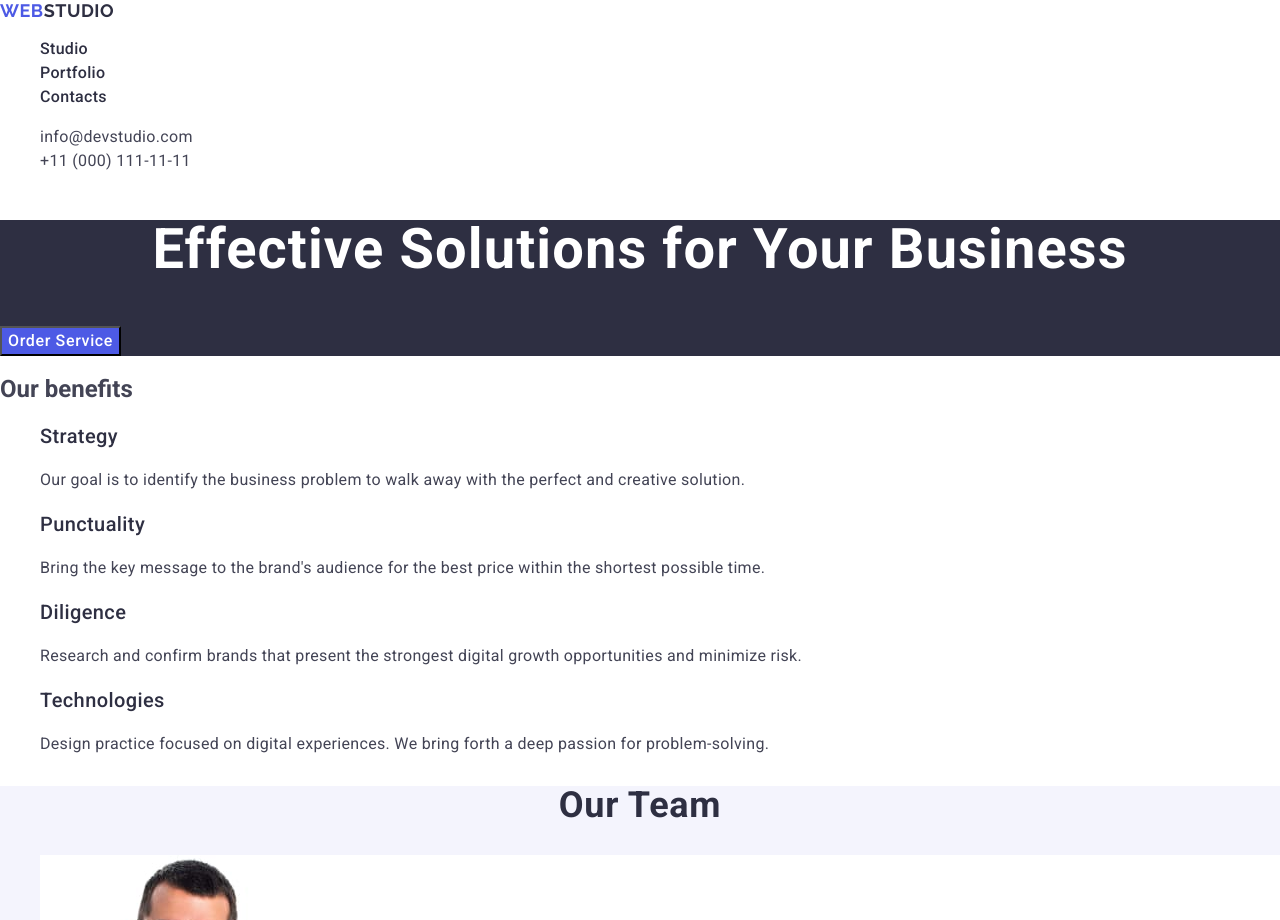
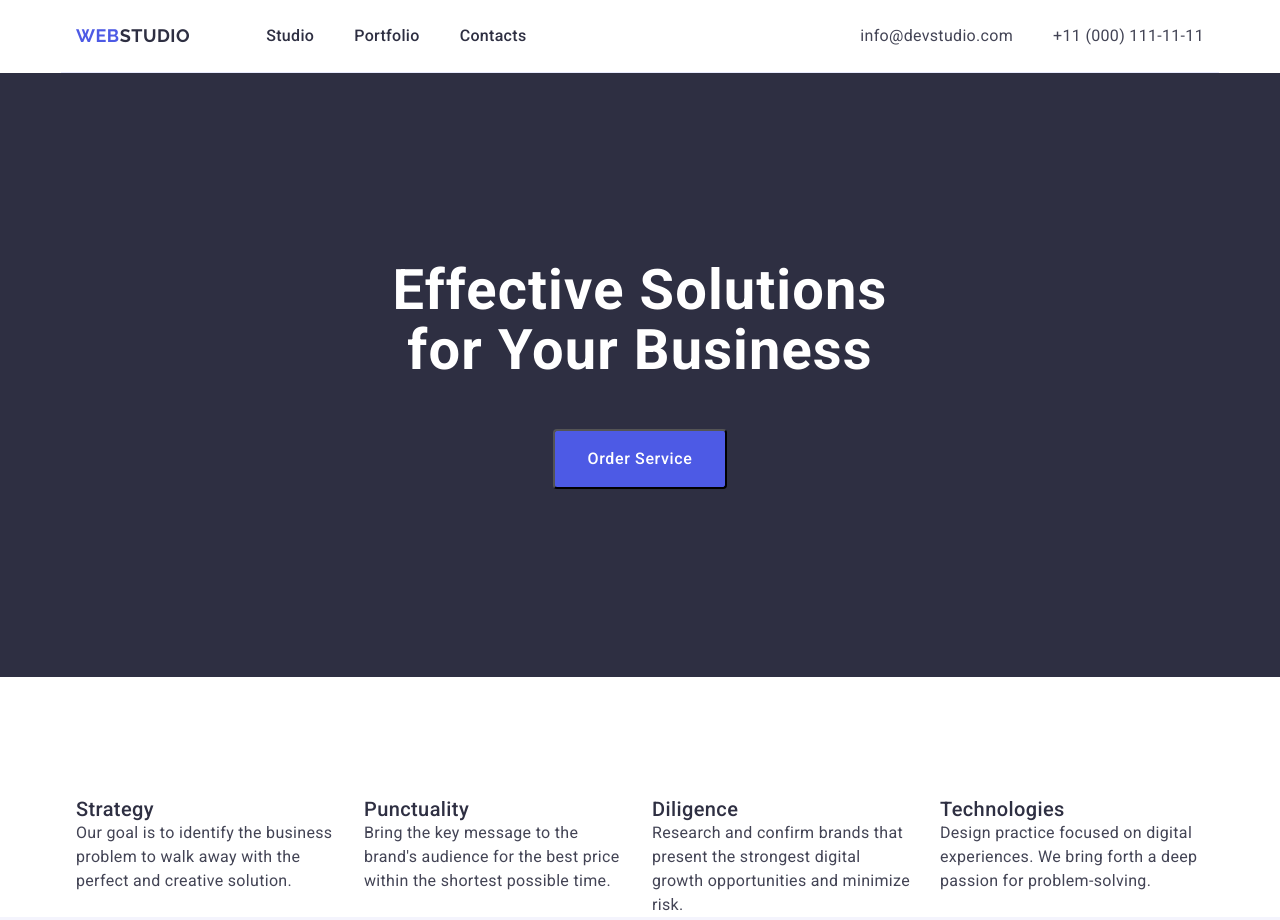
Before and after one commit to ynazaruk/goit-markup-hw-03, a plain HTML site: page index.html in a window 1280 px wide. Shown: the top 920 px of the page. Drawn offline with nearby package versions, Linux system fonts and the light colour scheme.

Commit message:
20.11.2023

```diff
--- a/css/styles.css
+++ b/css/styles.css
@@ -1,3 +1,21 @@
+h1,
+h2,
+h3,
+h4,
+h5,
+h6,
+p {
+  margin-top: 0;
+  margin-bottom: 0;
+}
+ul {
+  margin-top: 0;
+  margin-bottom: 0;
+  padding-left: 0;
+}
+img {
+  display: block;
+}
 body {
   font-family: "Roboto", sans-serif;
   color: #434455;
@@ -12,7 +30,25 @@ body {
 }
 /*HEADER*/
 
+.container {
+  width: 1158px;
+  padding-left: 15px;
+  padding-right: 15px;
+  margin-left: auto;
+  margin-right: auto;
+}
+.page-header-container {
+  display: flex;
+  justify-content: space-between;
+  border-bottom: 1px solid #e7e9fc;
+}
+.page-nav {
+  display: flex;
+  align-items: center;
+}
+
 .logo {
+  padding-right: 76px;
   color: #4d5ae5;
   font-family: "Raleway", sans-serif;
   font-size: 18px;
@@ -24,7 +60,14 @@ body {
 .logo-color {
   color: #2e2f42;
 }
+.nav-list {
+  display: flex;
+  gap: 40px;
+}
 .nav-list-link {
+  display: block;
+  padding-top: 24px;
+  padding-bottom: 24px;
   color: #2e2f42;
   font-size: 16px;
   font-weight: 500;
@@ -38,7 +81,13 @@ body {
 }
 
 .menu-contact {
+  display: flex;
   font-style: normal;
+  align-items: center;
+}
+.contact-list {
+  display: flex;
+  gap: 40px;
 }
 .menu-contact-link {
   color: #434455;
@@ -56,15 +105,23 @@ body {
 
 .hero {
   background-color: #2e2f42;
+  padding-bottom: 188px;
 }
 .hero-title {
+  width: 496px;
+  padding-top: 188px;
+  padding-bottom: 48px;
+  margin-left: auto;
+  margin-right: auto;
   color: #fff;
   text-align: center;
   font-size: 56px;
   line-height: 1.07;
   letter-spacing: 0.02em;
 }
-button {
+
+.button-hero {
+  display: flex;
   cursor: pointer;
   background-color: #4d5ae5;
   color: #fff;
@@ -72,6 +129,13 @@ button {
   font-weight: 500;
   line-height: 1.5;
   letter-spacing: 0.04em;
+  border-radius: 4px;
+  padding-top: 16px;
+  padding-bottom: 16px;
+  padding-left: 32px;
+  padding-right: 32px;
+  margin-left: auto;
+  margin-right: auto;
 }
 button:hover,
 button:focus {
@@ -79,6 +143,35 @@ button:focus {
 }
 
 /*OUR BENEFITS*/
+
+.visually-hidden {
+  position: absolute;
+  width: 1px;
+  height: 1px;
+  margin: -1px;
+  border: 0;
+  padding: 0;
+
+  white-space: nowrap;
+  clip-path: inset(100%);
+  clip: rect(0 0 0 0);
+  overflow: hidden;
+}
+
+.benefits-list-item {
+  width: calc((100% - 72px) / 4);
+}
+
+.benefits-list {
+  display: flex;
+  gap: 24px;
+  margin-left: auto;
+  margin-right: auto;
+  padding-top: 120px;
+}
+
+.benefits-list-item {
+}
 
 .benefits-item-title {
   color: #2e2f42;
--- a/index.html
+++ b/index.html
@@ -20,6 +20,7 @@
   <body>
     <!--HEADER-->
     <header class="page-header">
+      <div class="container page-header-container">
         <nav class="page-nav">
           <a class="logo link" href="./index.html"
             >Web<span class="logo-color">Studio</span></a
@@ -51,24 +52,28 @@
             </li>
           </ul>
         </address>
+      </div>
     </header>
 
     <main>
       <!--HERO-->
       <section class="hero">
+        <div class="container">
           <h1 class="hero-title">Effective Solutions for Your Business</h1>
           <button class="button-hero" type="button">Order Service</button>
+        </div>
       </section>
 
       <!--OUR BENEFITS-->
       <section class="benefits">
-        <h2 class="benefits-title">Our benefits</h2>
+        <div class="container benefits-container">
+          <h2 class="benefits-title visually-hidden">Our benefits</h2>
           <ul class="benefits-list list">
             <li class="benefits-list-item">
               <h3 class="benefits-item-title">Strategy</h3>
               <p class="benefits-description">
-              Our goal is to identify the business problem to walk away with the
-              perfect and creative solution.
+                Our goal is to identify the business problem to walk away with
+                the perfect and creative solution.
               </p>
             </li>
             <li class="benefits-list-item">
@@ -93,10 +98,12 @@
               </p>
             </li>
           </ul>
+        </div>
       </section>
 
       <!--OUR TEAM-->
       <section class="team">
+        <div class="container">
           <h2 class="team-title">Our Team</h2>
           <ul class="team-list list">
             <li class="team-list-item">
@@ -144,10 +151,12 @@
               <p class="team-item-description">UI Designer</p>
             </li>
           </ul>
+        </div>
       </section>
 
       <!--PORTFOLIO-->
       <section class="portfolio">
+        <div class="container">
           <h2 class="prtfolio-title">Our Portfolio</h2>
           <ul class="portfolio-list list">
             <li class="portfolio-list-item">
@@ -217,17 +226,20 @@
               <p class="portfolio-item-description">Marketing</p>
             </li>
           </ul>
+        </div>
       </section>
     </main>
     <!--FOOTER-->
     <footer class="page-footer">
+      <div class="container">
         <a class="logo-footer link" href="./index.html"
           >Web<span class="logo-color-footer">Studio</span></a
         >
         <p class="description-footer">
-        Increase the flow of customers and sales for your business with digital
-        marketing &amp; growth solutions.
+          Increase the flow of customers and sales for your business with
+          digital marketing &amp; growth solutions.
         </p>
+      </div>
     </footer>
   </body>
 </html>
```
Lines whose indentation alone changed are shown as unchanged.
